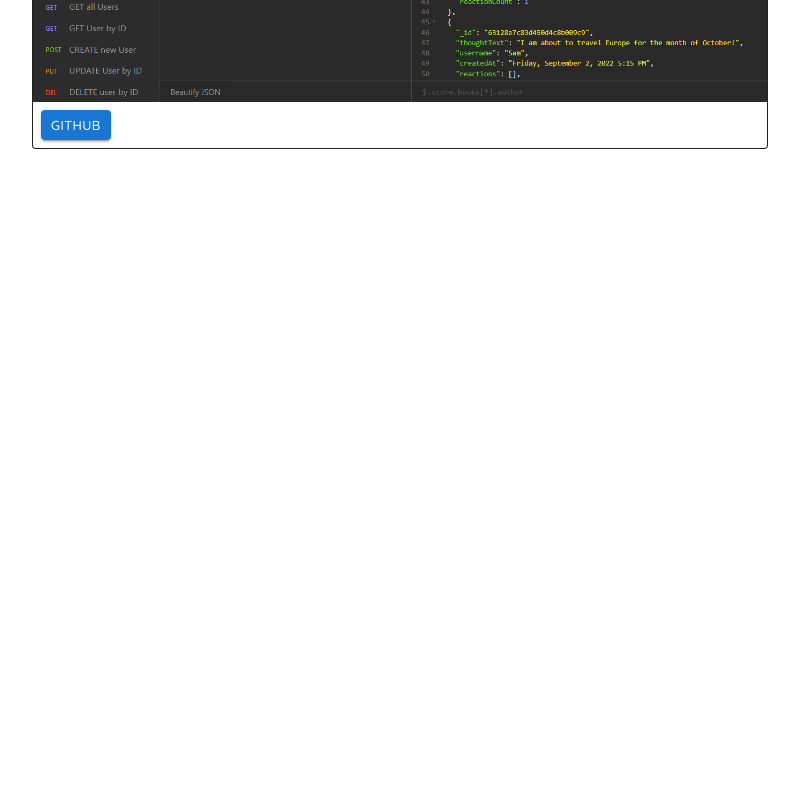
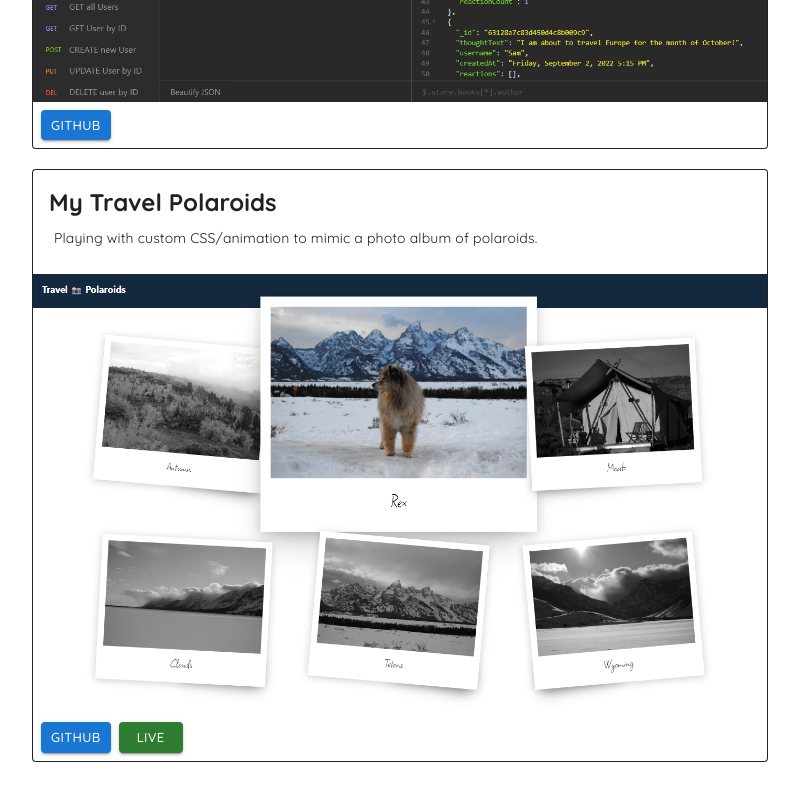
Before and after one commit to lindsey-lansford/react-portfolio, a React (Create React App) app: page /react-portfolio/portfolio in a window 1280 px wide. Shown: the part 4578-5378 px from the top of the page, without its empty margins (240-1039 px from the left). Before the commit the page ends 4825 px from the top, so only its background shows below. Built offline with nearby package versions, Linux system fonts and the light colour scheme.

Commit message:
adding new projectCard

```diff
--- a/src/pages/Portfolio.js
+++ b/src/pages/Portfolio.js
@@ -4,11 +4,11 @@ import HabitStack from "../images/habitstack.png";
 import Concert from "../images/concert.png";
 import WeatherDash from "../images/weather.png";
 import Planner from "../images/planner.png";
-import EmployeeList from "../images/employees.png";
+// import EmployeeList from "../images/employees.png";
 import EmployeeRoles from "../images/roles.png";
-import EmployeeStart from "../images/starting.png";
+// import EmployeeStart from "../images/starting.png";
 import SocialNetwork from "../images/social.png";
-
+import PolaroidAlbum from "../images/travelphotos.png";
 
 const Portfolio = () => {
 
@@ -66,6 +66,15 @@ const Portfolio = () => {
       repo: "https://github.com/lindsey-lansford/social-network",
       id: 6,
     },
+
+    {
+      title: "My Travel Polaroids",
+      image: PolaroidAlbum,
+      description: "Playing with custom CSS/animation to mimic a photo album of polaroids.",
+      prod: "https://lindsey-lansford.github.io/Polaroid_Album/",
+      repo: "https://github.com/lindsey-lansford/Polaroid_Album",
+      id: 7,
+    },
   ];
 
   return (
```
